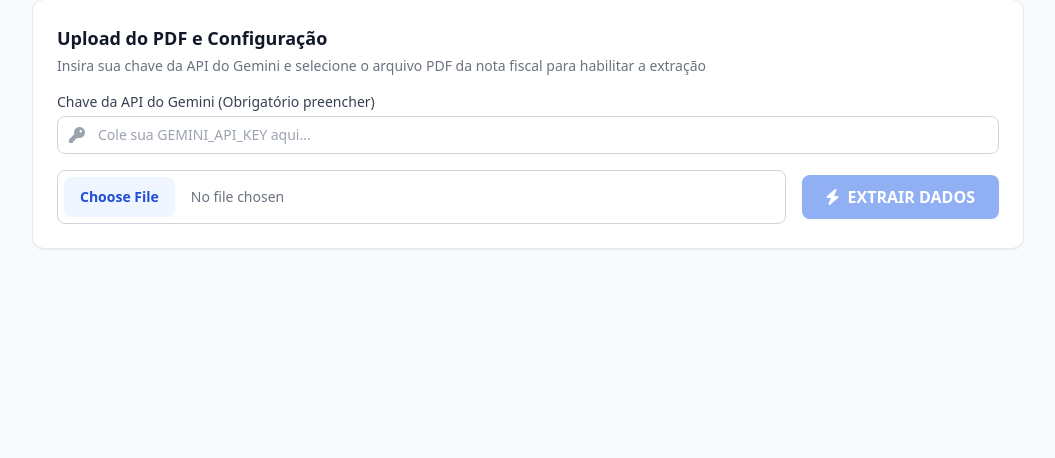
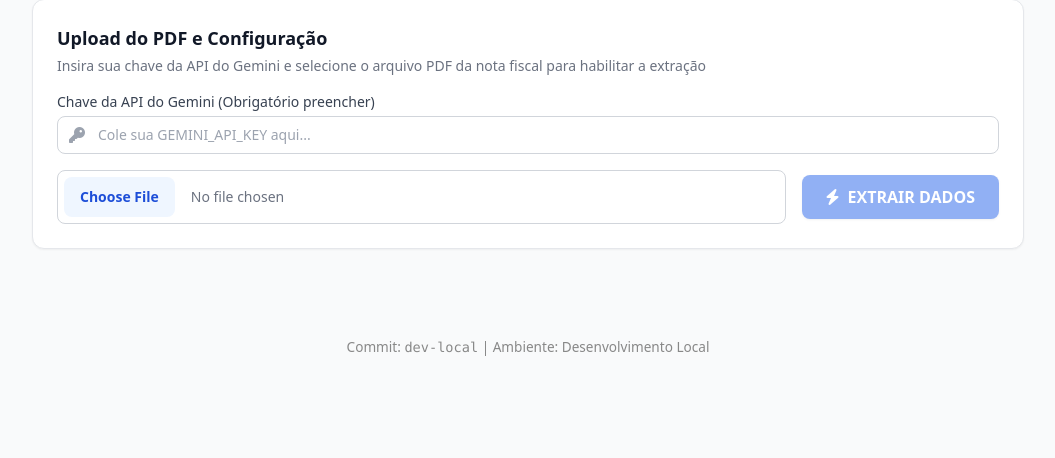
Before and after one commit to daniel-carvalho11/OrganizadorFinanceiroAgro, a Flask app: page / in a window 1280 px wide. Shown: the part 146-604 px from the top of the page, without its empty margins (112-1167 px from the left). Run offline with Flask 3, Linux system fonts and the light colour scheme; some libraries are stand-ins or nearby versions.

Commit message:
Atualiza requisitos para incluir gunicorn, psycopg2-binary e sqlalchemy

```diff
--- a/main.py
+++ b/main.py
@@ -1,8 +1,33 @@
+import os
 from dotenv import load_dotenv
 from flask import Flask, request, jsonify, render_template
-
+import subprocess
+from datetime import datetime
 # Importação do Agent1 conforme estrutura especificada na aula
 from agents.agent1.manipulacao_dados import Agent1
+
+
+def get_deploy_info():
+    """Recupera automaticamente o commit e data de build."""
+    # 1. No Render, o commit vem injetado automaticamente nesta variável:
+    commit_hash = os.environ.get("RENDER_GIT_COMMIT")
+
+    # 2. Se estiver rodando localmente no seu computador:
+    if not commit_hash:
+        try:
+            commit_hash = subprocess.check_output(
+                ["git", "rev-parse", "--short", "HEAD"],
+                stderr=subprocess.DEVNULL
+            ).decode("utf-8").strip()
+        except Exception:
+            commit_hash = "dev-local"
+    else:
+        commit_hash = commit_hash[:7]  # Apenas os 7 primeiros caracteres
+
+    return {
+        "commit": commit_hash,
+        "env": "Produção (Render)" if os.environ.get("RENDER") else "Desenvolvimento Local"
+    }
 
 load_dotenv()
 
@@ -10,14 +35,17 @@ load_dotenv()
 #   - pasta "templates/" → HTMLs (index.html funciona como está)
 #   - pasta "static/"    → JS/CSS (servida automaticamente em /static/)
 app = Flask(__name__)
-app = Flask(__name__)
+
+# Pode ler a variável sem problemas, ela apenas ficará como None por enquanto
+DATABASE_URL = os.environ.get("DATABASE_URL")
 
 app.json.sort_keys = False
 
 @app.route("/")
 def index():
-    """Serve a interface web (Figura 1 do documento do professor)."""
-    return render_template("index.html")
+    info = get_deploy_info()
+    """Serve a interface web."""
+    return render_template("index.html", deploy_info=info)
 
 @app.route("/api/extrair-nf", methods=["POST"])
 def extrair_nota_fiscal():
--- a/requirements.txt
+++ b/requirements.txt
@@ -1,4 +1,8 @@
 flask>=3.0.0
+gunicorn>=21.2.0
+psycopg2-binary>=2.9.9
 google-genai>=1.0.0
 pydantic>=2.0.0
 python-dotenv>=1.0.1
+# --- Opcional: para a Etapa 2 (persistência via ORM) ---
+sqlalchemy>=2.0.0
--- a/templates/index.html
+++ b/templates/index.html
@@ -308,5 +308,8 @@
             });
         });
     </script>
+    <footer style="margin-top: 2rem; font-size: 0.85rem; color: #888; text-align: center;">
+        Commit: <code>{{ deploy_info.commit }}</code> | Ambiente: {{ deploy_info.env }}
+    </footer>
 </body>
 </html>
```
Also changed, not shown: 1 other file.
